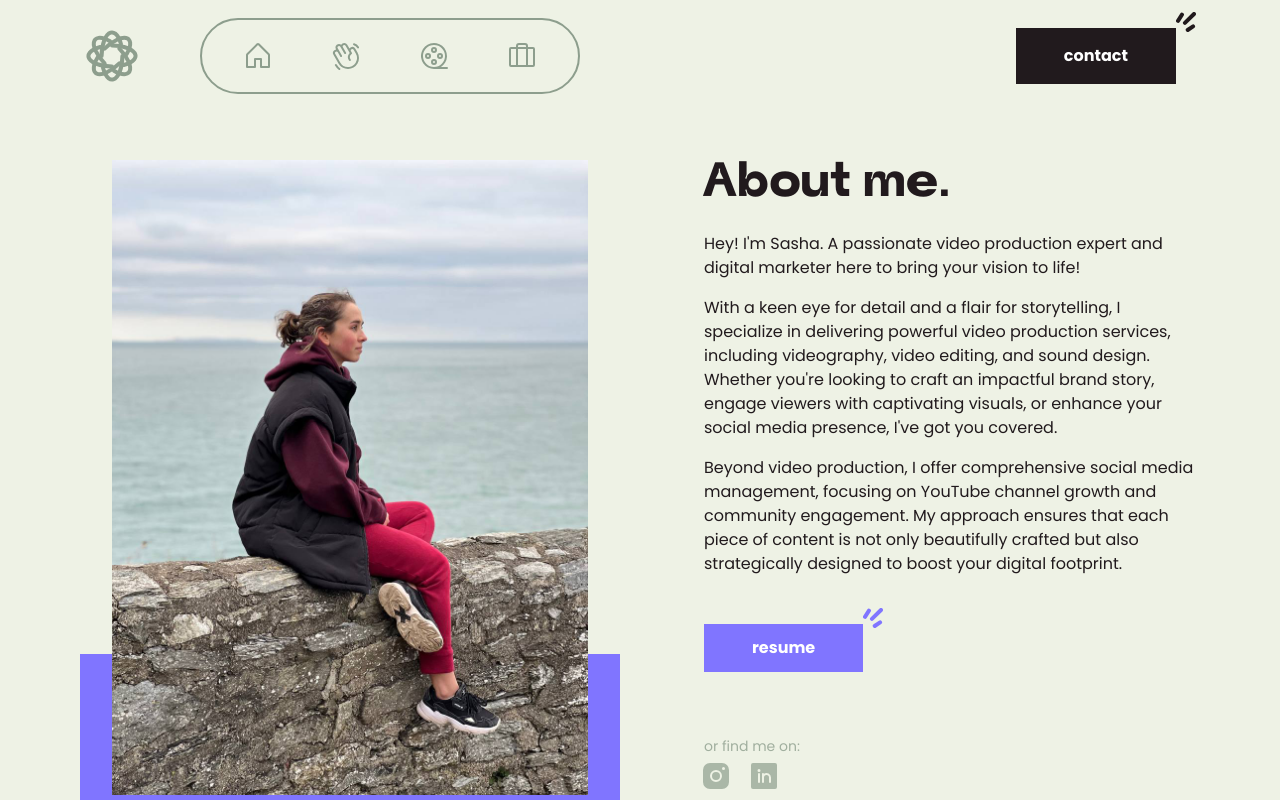
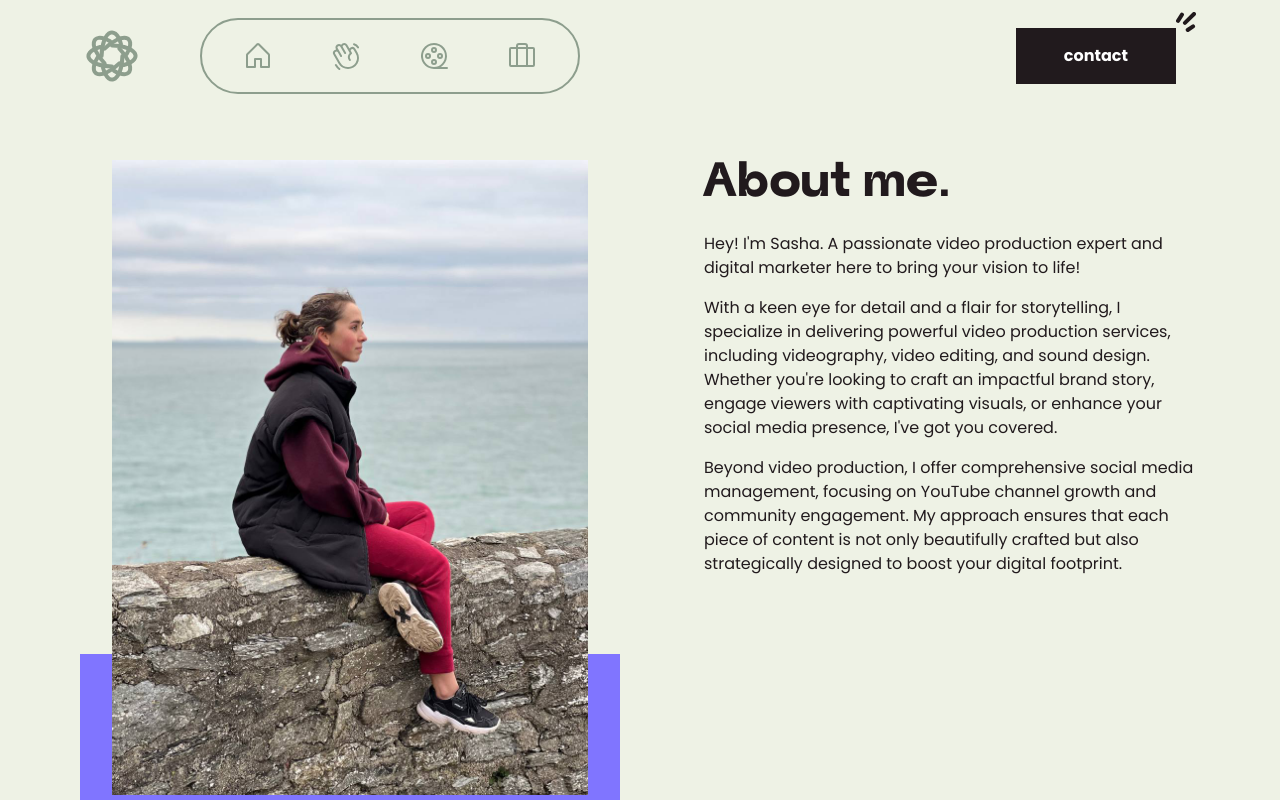
Before and after one commit to DagassaCoop/electronica_portfolio, a React (Vite) app: page /about in a window 1280 px wide. Built offline with nearby package versions, Linux system fonts and the light colour scheme.

Commit message:
feat: removed personal information

```diff
--- a/src/ui/components/Footer.tsx
+++ b/src/ui/components/Footer.tsx
@@ -53,13 +53,13 @@ const Footer = () => {
           );
         })}
       </div>
-      <a
+      {/* <a
         className="body-2 font-bold text-color-grey hover:text-color-blue hover:opacity-30 mb-10 cursor-pointer"
         href={`mailto:${contactInfo.email}`}
       >
         {contactInfo.email || "gmail.com"}
-      </a>
-      <div className="flex justify-center items-center gap-8">
+      </a> */}
+      {/* <div className="flex justify-center items-center gap-8">
         {contactInfo.instagram && (
           <IconButton
             icon={
@@ -87,7 +87,7 @@ const Footer = () => {
             href={contactInfo.linkedIn}
           />
         )}
-      </div>
+      </div> */}
 
       <div className="absolute left-0 top-[10%] -translate-x-1/2 w-fit h-fit hidden xl:block">
         <Spiral className="text-color-greyLight" />
--- a/src/ui/pages/About.page.tsx
+++ b/src/ui/pages/About.page.tsx
@@ -44,9 +44,9 @@ const About = () => {
             your digital footprint.
           </p>
 
-          <LoadFileButton icon iconClass="text-color-blue" className="mb-16">
+          {/* <LoadFileButton icon iconClass="text-color-blue" className="mb-16">
             resume
-          </LoadFileButton>
+          </LoadFileButton> */}
 
           {/* <div className="w-fit flex justify-between items-center gap-3 mb-12">
             <p className="body-1">designs you&apos;ll</p>
@@ -54,7 +54,7 @@ const About = () => {
             <p className="body-1">, guaranteed.</p>
           </div> */}
 
-          <p className="body-1 text-color-grey opacity-80 text-sm mb-1">
+          {/* <p className="body-1 text-color-grey opacity-80 text-sm mb-1">
             or find me on:
           </p>
           <div className="flex justify-start items-center gap-4 -translate-x-1">
@@ -85,7 +85,7 @@ const About = () => {
                 href={contactInfo.linkedIn}
               />
             )}
-          </div>
+          </div> */}
         </div>
       </section>
     </>
--- a/src/ui/pages/Contact.page.tsx
+++ b/src/ui/pages/Contact.page.tsx
@@ -65,7 +65,7 @@ const Contact = () => {
               submit
             </button>
           </form>
-          <div>
+          {/* <div>
             <p className="body-1 text-sm text-color-kidnapper/50 mb-2">
               or find me on:
             </p>
@@ -97,7 +97,7 @@ const Contact = () => {
                 />
               )}
             </div>
-          </div>
+          </div> */}
         </div>
         <div className="absolute bottom-0 -left-1/2 -right-1/2 z-1 h-[380px] bg-color-blue" />
       </section>
--- a/src/ui/pages/Home/Hero.section.tsx
+++ b/src/ui/pages/Home/Hero.section.tsx
@@ -24,7 +24,7 @@ const Hero = () => {
         </p>
 
         <div className="flex gap-6 mt-16 mb-5">
-          <LoadFileButton>resume</LoadFileButton>
+          {/* <LoadFileButton>resume</LoadFileButton> */}
           <Branch />
         </div>
       </div>
```
